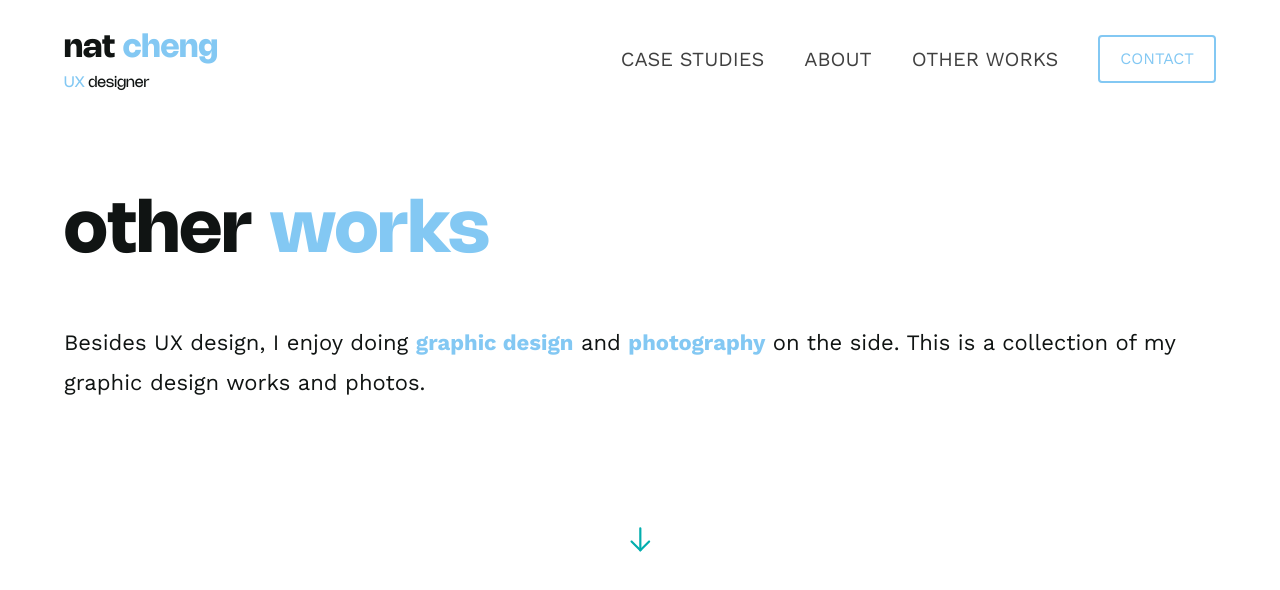
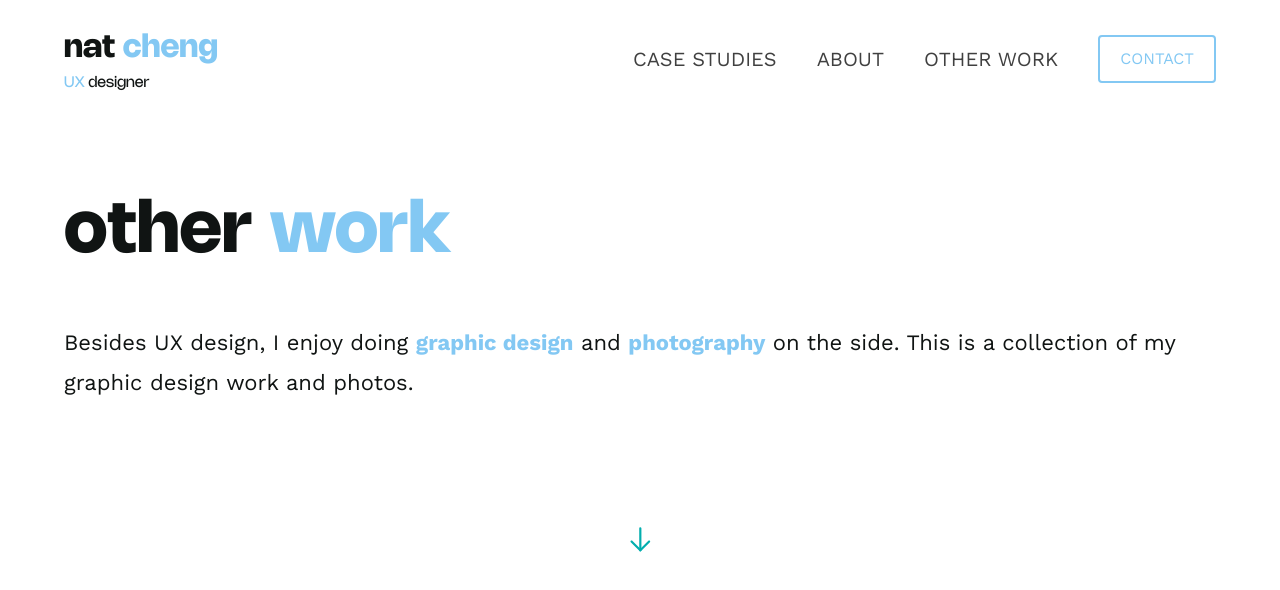
Before and after one commit to nc6041/NatChengPortfolio, a React (Vite) app: page /other in a window 1280 px wide. Shown: the top 590 px of the page. Built offline with nearby package versions, Linux system fonts and the light colour scheme.

Commit message:
Other Works -> Other Work

```diff
--- a/src/components/OtherWorks.jsx
+++ b/src/components/OtherWork.jsx
@@ -1,12 +1,12 @@
-import styles from "../style";
-import { arrowUp } from "../assets";
+import styles from '../style'
+import { arrowUp } from '../assets'
 
-const OtherWorks = () => (
+const OtherWork = () => (
   <section
     className={`${styles.flexCenter} ${styles.marginY} ${styles.padding} sm:flex-row flex-col rounded-[20px]`}
   >
     <div className="flex-1 flex flex-col bg-primary">
-      <h2 className={`${styles.heading3} text-dimBlack`}>Other Works</h2>
+      <h2 className={`${styles.heading3} text-dimBlack`}>Other Work</h2>
       <p className={`${styles.paragraph} text-dimBlack mt-5`}>
         On top of UX design, I enjoy exercising my creativity through various
         outlets. Although I've dabbled in many mediums from drawing and painting
@@ -14,10 +14,10 @@ const OtherWorks = () => (
         photography.
       </p>
       <a href={`${'other'}`} className="text-malibu-300 font-bold mt-3 flex">
-        View other works
+        View other work
         <img
           src={arrowUp}
-          alt="otherworks"
+          alt="otherwork"
           className="-translate-x-5 w-[70px] h-[18px] rotate-40 mt-1"
         />
       </a>
@@ -25,4 +25,4 @@ const OtherWorks = () => (
   </section>
 )
 
-export default OtherWorks;
+export default OtherWork
--- a/src/components/OtherWorks2.jsx
+++ b/src/components/OtherWork2.jsx
@@ -1,7 +1,7 @@
-import styles from "../style";
-import { arrowUp } from "../assets";
+import styles from '../style'
+import { arrowUp } from '../assets'
 
-const OtherWorks2 = () => {
+const OtherWork2 = () => {
   return (
     <section
       id="home"
@@ -12,7 +12,7 @@ const OtherWorks2 = () => {
       >
         <div className="flex flex-row justify-between items-center w-full">
           <h1 className="flex-1 font-nohemi font-bold text-start ss:text-[72px] text-[60px] text-dimBlack ss:leading-[100.8px] leading-[75px]">
-            other <span className="text-malibu-300">works</span>
+            other <span className="text-malibu-300">work</span>
           </h1>
         </div>
 
@@ -20,7 +20,7 @@ const OtherWorks2 = () => {
           Besides UX design, I enjoy doing{' '}
           <span className="text-malibu-300 font-bold ">graphic design</span> and{' '}
           <span className="text-malibu-300 font-bold ">photography</span> on the
-          side. This is a collection of my graphic design works and photos.
+          side. This is a collection of my graphic design work and photos.
         </p>
 
         <a href={`#${'designs'}`}>
@@ -33,6 +33,6 @@ const OtherWorks2 = () => {
       </div>
     </section>
   )
-};
+}
 
-export default OtherWorks2;
+export default OtherWork2
--- a/src/components/index.js
+++ b/src/components/index.js
@@ -1,6 +1,6 @@
 import Navbar from "./Navbar";
-import OW from "./OtherWorks";
-import OW2 from "./OtherWorks2";
+import OW from './OtherWork'
+import OW2 from './OtherWork2'
 import CaseStudies from "./CaseStudies";
 import Footer from "./Footer";
 import FooterLight from "./FooterLight";
--- a/src/constants/index.js
+++ b/src/constants/index.js
@@ -2,24 +2,24 @@ import { facebook, linkedin, twitter, facebookdark, linkedindark, twitterdark, k
 
 export const navLinks = [
   {
-    id: "/#studies",
-    title: "CASE STUDIES",
+    id: '/#studies',
+    title: 'CASE STUDIES',
   },
   {
-    id: "/about",
-    title: "ABOUT",
+    id: '/about',
+    title: 'ABOUT',
   },
   {
-    id: "/other",
-    title: "OTHER WORKS",
+    id: '/other',
+    title: 'OTHER WORK',
   },
   {
-    id: "mailto:nataliec6041@gmail.com",
-    title: "CONTACT",
+    id: 'mailto:nataliec6041@gmail.com',
+    title: 'CONTACT',
     // Just a little hack to style the contact link like a button
     styleButton: true,
   },
-];
+]
 
 export const skills = [
   {
```
